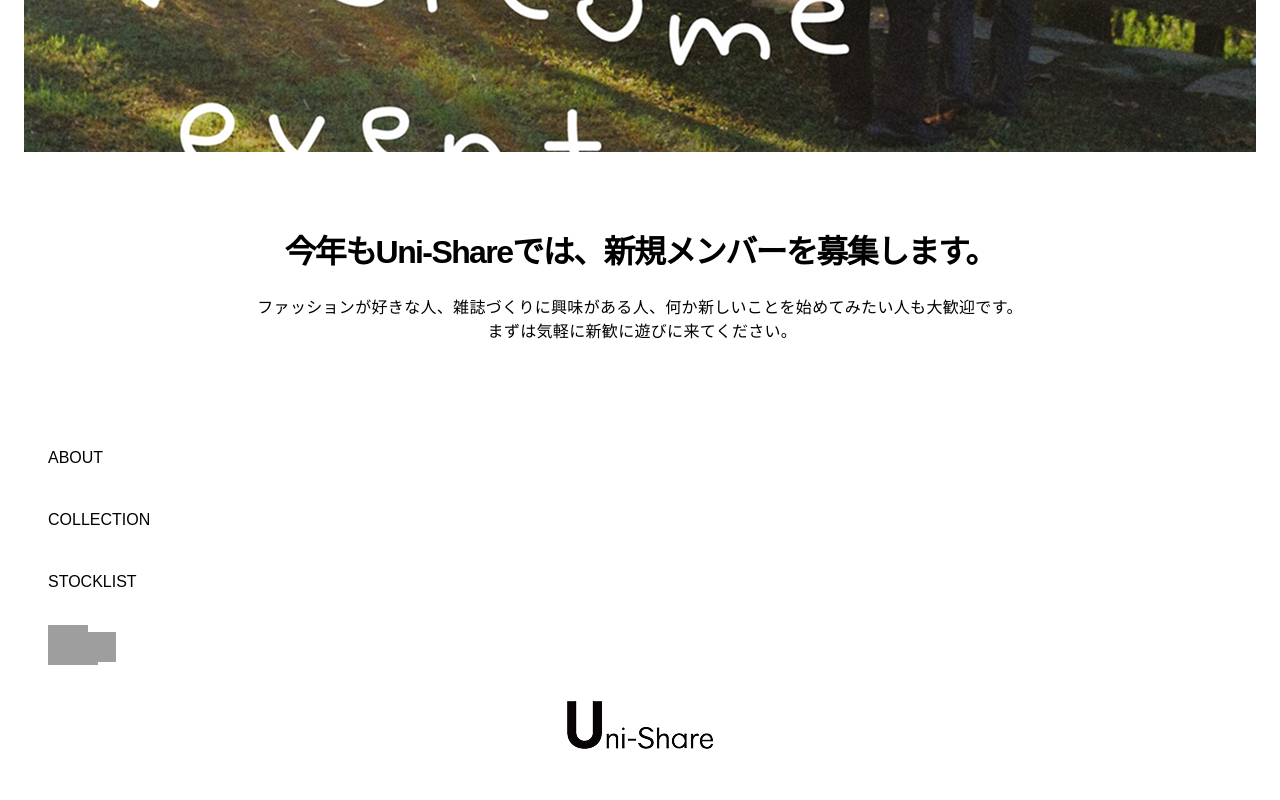
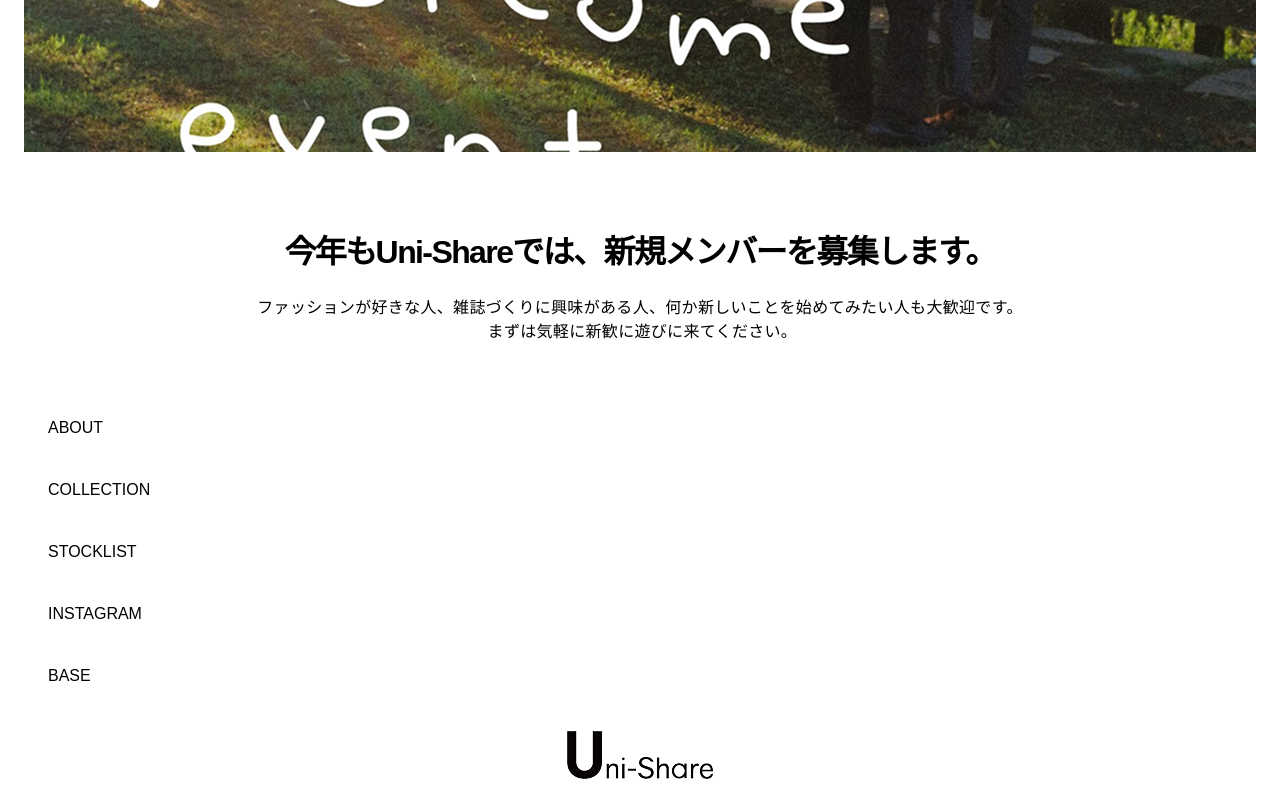
Before and after one commit to luyichan/uni-share, a Next.js app: page / in a window 1280 px wide. Shown: the part 2681-3481 px from the top of the page. Built offline with nearby package versions, Linux system fonts and the light colour scheme; grey boxes are pictures that could not be loaded.

Commit message:
footer update
change insta logo to text buttons

```diff
--- a/app/globals.css
+++ b/app/globals.css
@@ -840,45 +840,6 @@
   white-space: nowrap;
 }
 
-.site-footer__social-row {
-  width: 100%;
-  display: flex;
-  align-items: center;
-  justify-content: flex-start;
-}
-
-.site-footer__social {
-  display: inline-flex;
-  align-items: center;
-  flex: 0 0 auto;
-}
-
-.site-instagram-icon {
-  position: relative;
-  width: 40px;
-  height: 40px;
-  display: block;
-}
-
-.site-instagram-icon__vector {
-  position: absolute;
-  inset: 0;
-  width: 40px;
-  height: 40px;
-}
-
-.site-instagram-icon__vector--inner {
-  inset: 24.32%;
-  width: auto;
-  height: auto;
-}
-
-.site-instagram-icon__vector--dot {
-  inset: 17.3% 17.3% 70.7% 70.7%;
-  width: auto;
-  height: auto;
-}
-
 .site-footer__logo-row {
   width: 100%;
   height: 72px;
--- a/components/site-shell.tsx
+++ b/components/site-shell.tsx
@@ -2,9 +2,6 @@
 import Link from "next/link";
 
 const siteLogo = "/site-assets/shared/logo.png";
-const figmaInstagramVector = "https://www.figma.com/api/mcp/asset/41e0a699-4955-44f0-b95e-136c323b85c7";
-const figmaInstagramVectorInner = "https://www.figma.com/api/mcp/asset/a3edd3fc-e273-48b8-b608-600935addb1c";
-const figmaInstagramVectorDot = "https://www.figma.com/api/mcp/asset/90d15eaa-e3df-4230-83d7-5cb1e78f3a77";
 
 const primaryLinks = [
   { href: "/about", label: "About" },
@@ -16,34 +13,6 @@
   { href: "https://www.instagram.com/uni_share/", label: "Instagram" },
   { href: "https://unisharesite.thebase.in", label: "BASE" },
 ];
-
-function InstagramIcon() {
-  return (
-    <span className="site-instagram-icon" aria-hidden="true">
-      <img
-        className="site-instagram-icon__vector"
-        src={figmaInstagramVector}
-        alt=""
-        width={40}
-        height={40}
-      />
-      <img
-        className="site-instagram-icon__vector site-instagram-icon__vector--inner"
-        src={figmaInstagramVectorInner}
-        alt=""
-        width={20.544}
-        height={20.544}
-      />
-      <img
-        className="site-instagram-icon__vector site-instagram-icon__vector--dot"
-        src={figmaInstagramVectorDot}
-        alt=""
-        width={4.799}
-        height={4.799}
-      />
-    </span>
-  );
-}
 
 export function SiteHeader({ currentPath }: { currentPath: string }) {
   return (
@@ -114,25 +83,24 @@
 }
 
 export function SiteFooter() {
+  const footerLinks = [...primaryLinks, ...secondaryLinks];
+
   return (
     <footer className="site-footer">
       <div className="shell site-footer__inner">
         <nav className="site-footer__links" aria-label="Footer navigation">
-          <Link href="/about">ABOUT</Link>
-          <Link href="/collection">COLLECTION</Link>
-          <Link href="/stocklist">STOCKLIST</Link>
+          {footerLinks.map((link) =>
+            link.href.startsWith("/") ? (
+              <Link key={link.href} href={link.href}>
+                {link.label.toUpperCase()}
+              </Link>
+            ) : (
+              <a key={link.href} href={link.href} target="_blank" rel="noreferrer">
+                {link.label.toUpperCase()}
+              </a>
+            ),
+          )}
         </nav>
-        <div className="site-footer__social-row">
-          <a
-            className="site-footer__social"
-            href="https://www.instagram.com/uni_share/"
-            target="_blank"
-            rel="noreferrer"
-            aria-label="Instagram"
-          >
-            <InstagramIcon />
-          </a>
-        </div>
         <div className="site-footer__logo-row">
           <div className="site-footer__logo">
             <img src={siteLogo} alt="Uni-Share" width={146} height={48} />
```
